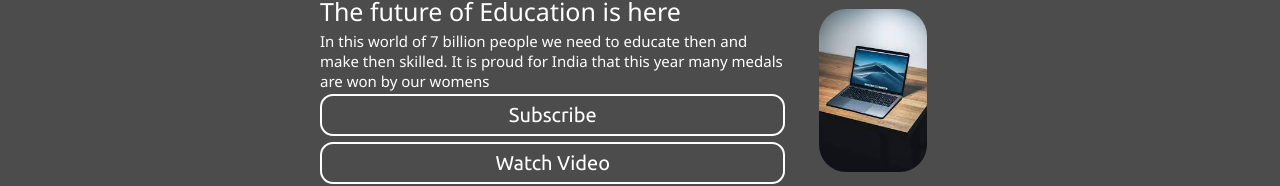
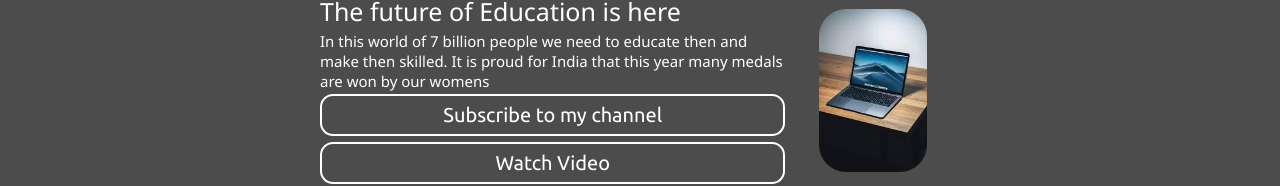
Before and after one commit to avijitsinghyadav/avijit.github.io, a plain HTML site: page index.html in a window 1280 px wide. Shown: the part 330-516 px from the top of the page. Drawn offline with Linux system fonts and the light colour scheme; files whose address does not match are found by name.

Commit message:
Update index.html

```diff
--- a/index.html
+++ b/index.html
@@ -38,7 +38,7 @@
                     <p class="text-small">In this world of 7 billion people we need to educate then and make then skilled.
                         It is proud for India that this year many medals are won by our womens
                     </p>
-                    <button class="btn">Subscribe</button>
+                    <button class="btn">Subscribe to my channel</button>
                     <button class="btn">Watch Video</button>
                 </div>
 
```
